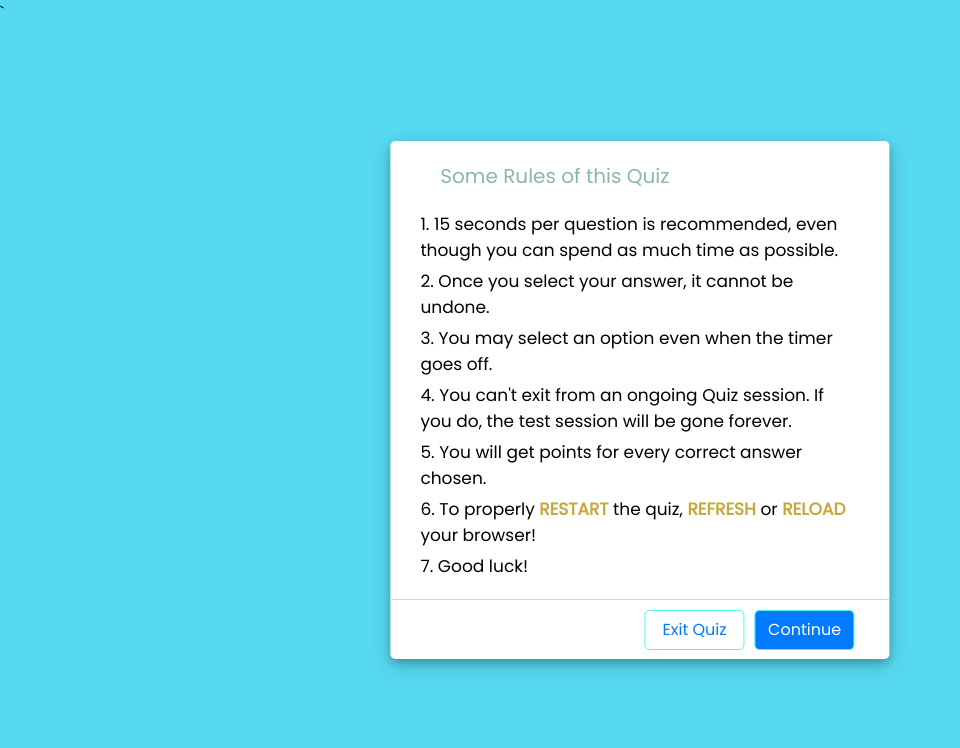
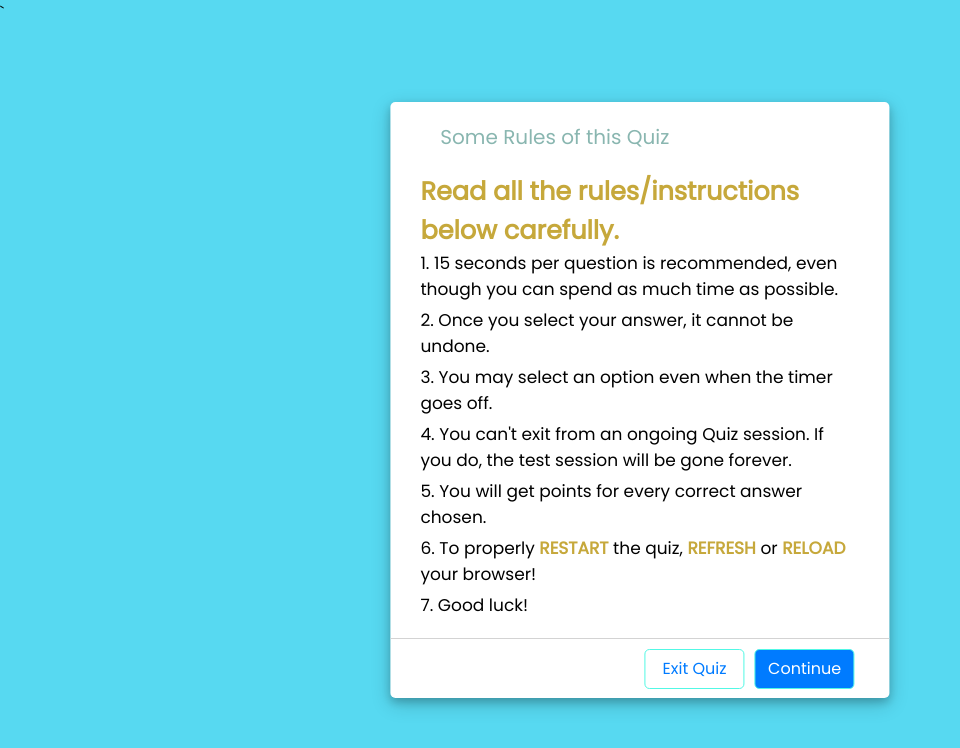
Before and after one commit to qahsishaq/Bio-malhub-project, a plain HTML site: page index.html in a window 1280 px wide. Both pictures are taken after a click on the button "Start Quiz". Shown: the whole page, without its empty margins (0-960 px from the left). Drawn offline with Linux system fonts and the light colour scheme.

Commit message:
latest commit

```diff
--- a/index.html
+++ b/index.html
@@ -11,6 +11,7 @@
       href="https://fonts.googleapis.com/css2?family=Poppins&display=swap"
       rel="stylesheet"
     />
+    <link rel="shortcut icon" href="./proset/logio.png" type="image/x-icon">
   </head>
   <body>
     <!-- Start Quiz Button -->`
@@ -20,6 +21,7 @@
       <span class="some-rules">Some Rules of this Quiz</span>
       <div class="info-list">
         <div class="info">
+          <h2 class="instruct">Read all the rules/instructions below carefully.</h2>
           1.
           <span
             >15 seconds per question is recommended, even though you can spend
--- a/style.css
+++ b/style.css
@@ -382,3 +382,6 @@ footer button.show {
   box-shadow: 1px 2px 3px rgb(144, 137, 137);
   border-radius: 4px;
 }
+.instruct{
+  color: #c6a83b ;
+}
```
Also changed, not shown: proset/circle-check-regular.svg (deleted), proset/circle-xmark-regular.svg (deleted), proset/crown-solid.svg (deleted), proset/logio.png (added).
